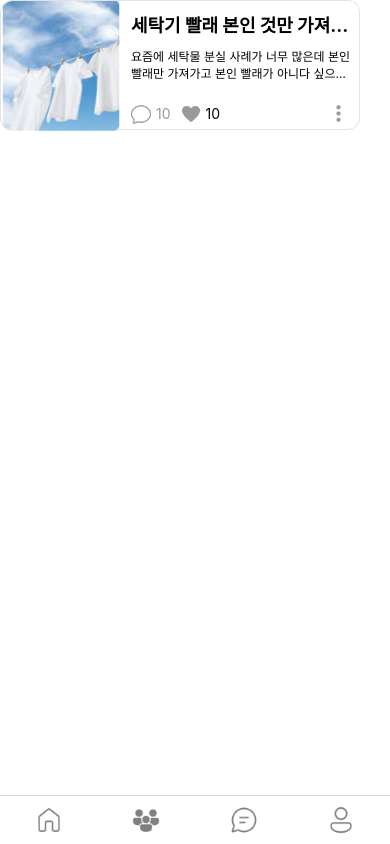
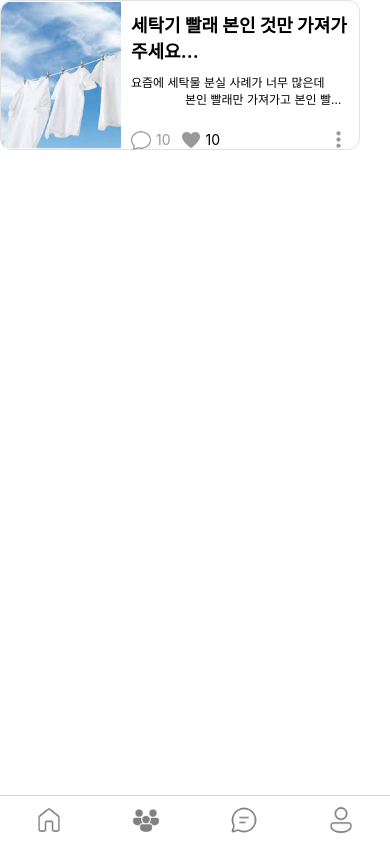
Before and after one commit to Bamdoliro/G-A, a React Native app: screen /CommunityScreen in a window 390 px wide. Built offline with nearby package versions, Linux system fonts and the light colour scheme.

Commit message:
ADD :: Props 연결 - 스타일 변경

```diff
--- a/components/CommunityPostPage/PostList/PostList/PostList/PostList.js
+++ b/components/CommunityPostPage/PostList/PostList/PostList/PostList.js
@@ -4,7 +4,7 @@ import ChatImg from "../../../../../assets/chat.png"
 import LikeImg from "../../../../../assets/heart.png"
 import OptionImg from "../../../../../assets/option.png"
 
-export default function PostList() {
+export default function PostList({Title, Explanation, ChatOfNumber, LikeOfNumber}) {
     return (
         <View style={styles.PostList}>
             <Image
@@ -12,11 +12,9 @@ export default function PostList() {
                 source={PostImg}
             />
             <View style={styles.PostContentArea}>
-                <Text style={styles.TitleText} numberOfLines={1} ellipsizeMode="tail">세탁기 빨래 본인 것만 가져가 주세요...</Text>
-                <Text style={styles.SubTitleText} numberOfLines={2} ellipsizeMode="tail">
-                    요즘에 세탁물 분실 사례가 너무 많은데
-                    본인 빨래만 가져가고 본인 빨래가 아니다
-                    싶으면 세탁실에 다시 돌려 놓아 주세요...
+                <Text style={styles.TitleText} numberOfLines={2} ellipsizeMode="tail">{Title}</Text>
+                <Text style={styles.Explanation} numberOfLines={2} ellipsizeMode="tail">
+                    {Explanation}
                 </Text>
                 <View style={styles.PostSideBar}>
                     <View style={styles.ReactionContent}>
@@ -28,7 +26,7 @@ export default function PostList() {
                                 />
                             </TouchableOpacity>
                             <Text style={styles.ChatOfNumber}>
-                                10
+                                {ChatOfNumber}
                             </Text>
                         </View>
                         <View style={styles.PostLike}>
@@ -39,7 +37,7 @@ export default function PostList() {
                                 />
                             </TouchableOpacity>
                             <Text style={styles.LikeOfNumber}>
-                                10
+                                {LikeOfNumber}
                             </Text>
                         </View>
                     </View>
@@ -62,12 +60,12 @@ const styles = StyleSheet.create({
         borderColor: "#E2E2E2",
         backgroundColor: "#fff",
         width: 360,
-        height: 130,
+        height: 150,
         borderRadius: 12,
     },
     PostImg: {
         width: 120,
-        height: 130,
+        height: 150,
         borderTopLeftRadius: 12,
         borderBottomLeftRadius: 12
     },
@@ -81,7 +79,7 @@ const styles = StyleSheet.create({
         fontSize: 18,
         fontWeight: "bold"
     },
-    SubTitleText: {
+    Explanation: {
         fontSize: 12,
         marginTop: 10,
     },
--- a/pages/CommunityScreen.js
+++ b/pages/CommunityScreen.js
@@ -4,7 +4,14 @@ import PostList from '../components/CommunityPostPage/PostList/PostList/PostList
 export default function CommunityScreen() {
     return (
         <SafeAreaView>
-            <PostList />
+            <PostList
+                Title="세탁기 빨래 본인 것만 가져가 주세요..."
+                Explanation="요즘에 세탁물 분실 사례가 너무 많은데
+                본인 빨래만 가져가고 본인 빨래가 아니다
+                싶으면 세탁실에 다시 돌려 놓아 주세요..."
+                ChatOfNumber={10}
+                LikeOfNumber={10}
+            />
         </SafeAreaView>
     );
 }
```
